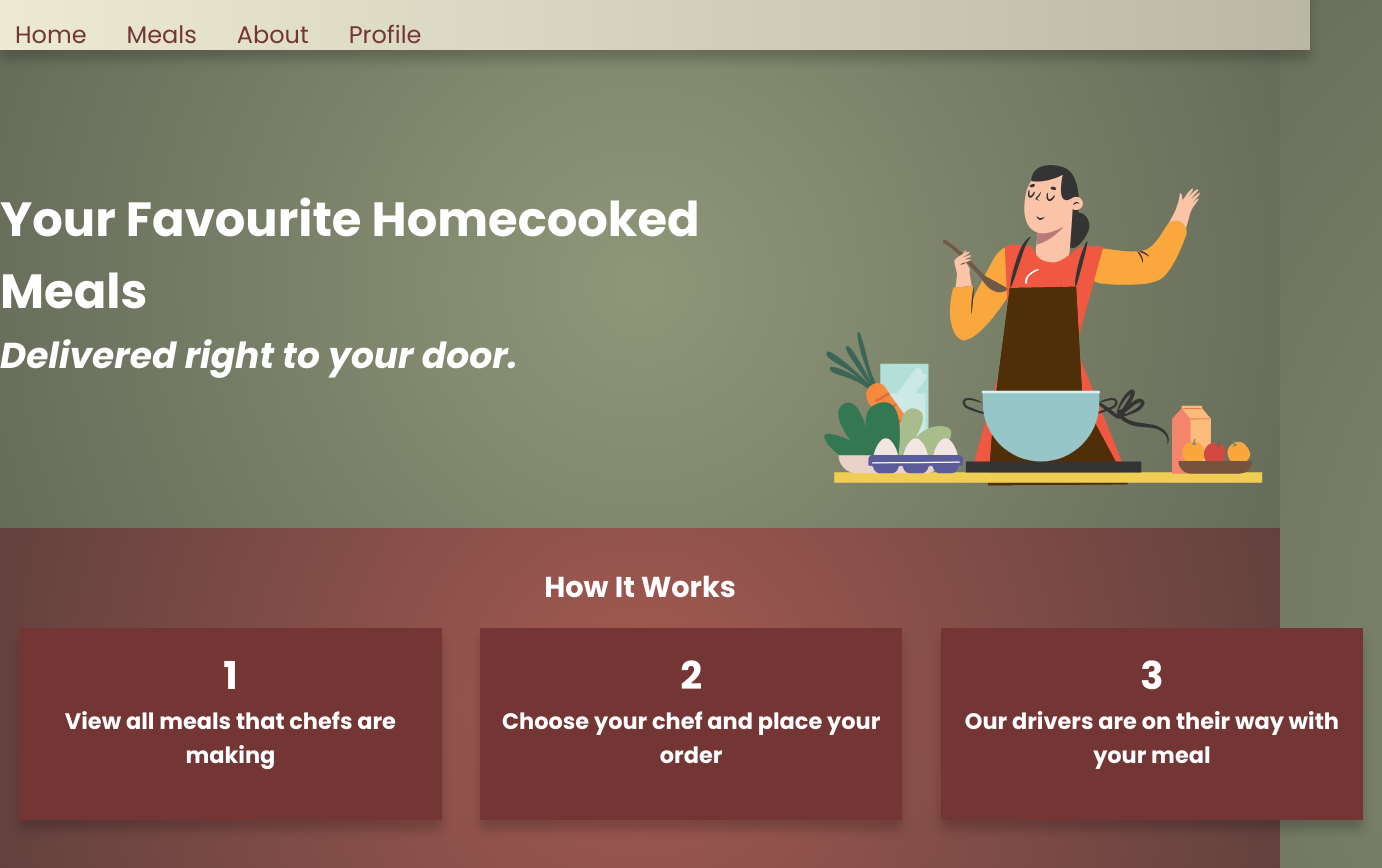
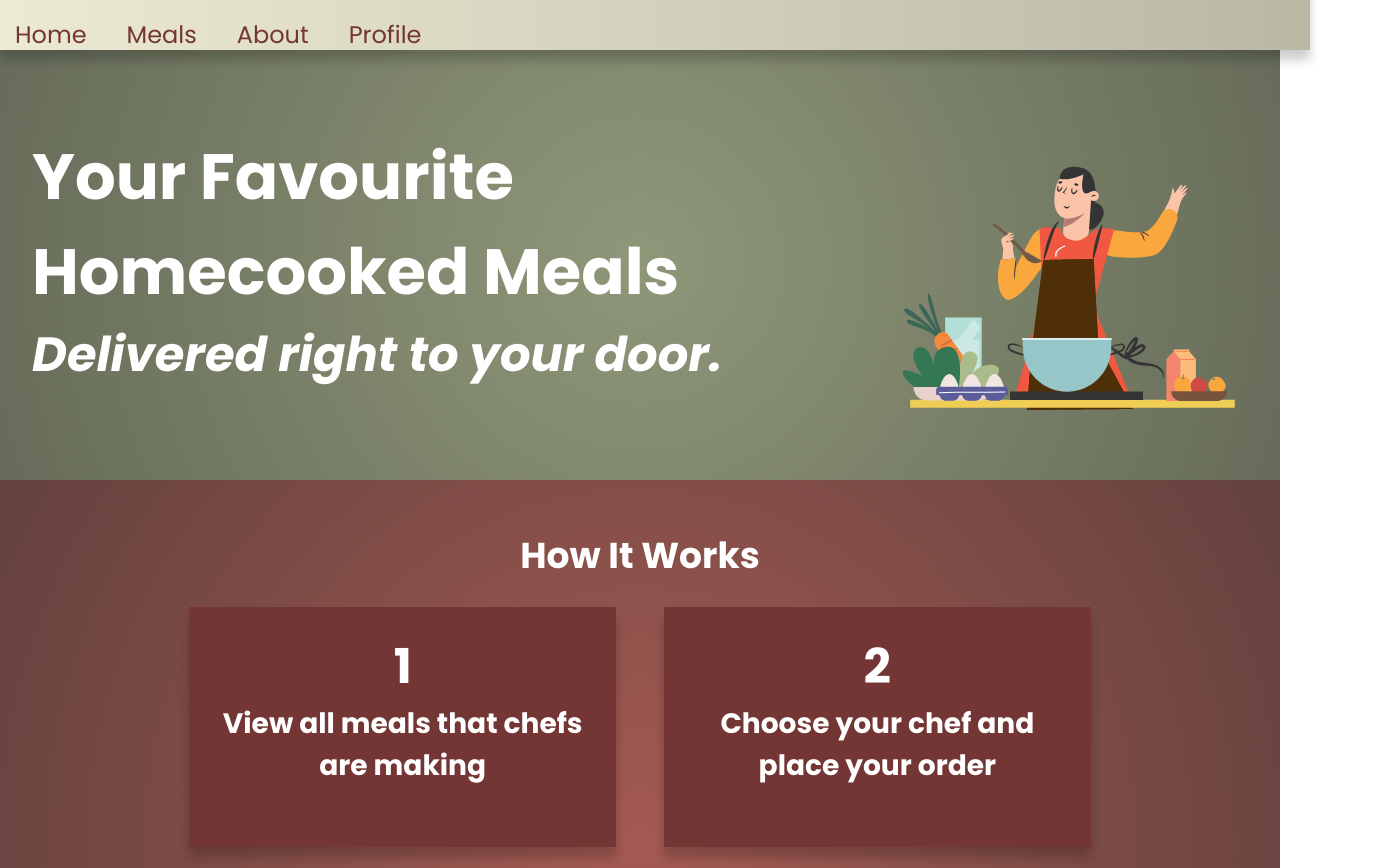
Before and after one commit to walija101/HomeChef, a Next.js app: page / in a window 1280 px wide. Shown: the part 80-948 px from the top of the page, 1382 px wide, since content can reach past the window. Built offline with nearby package versions, Linux system fonts and the light colour scheme; no server answers.

Commit message:
Minor Changes

```diff
--- a/src/styles/Layout.module.scss
+++ b/src/styles/Layout.module.scss
@@ -1,52 +1,64 @@
-@import "main";
+.layoutContainer {
+  width: 100%;
+  margin-top: 15vh;
 
-.layoutContainer {
-  border: none !important;
-  outline: none !important;
-  div {
-    border: none !important;
-    outline: none !important;
-  }
   .top {
     background: radial-gradient(circle, #8f9779, #666c59);
     color: white;
     align-items: center;
-    display: inline-flex;
+    display: flex;
     justify-content: center;
-    width: 100%;
     font-size: 1.5em;
-    align-self: center;
+    padding: 1em;
   }
+
   .middle {
     background: radial-gradient(circle, #a45a52, #63413e);
     color: white;
-    align-items: center;
-    display: flexbox;
-    justify-content: center;
     text-align: center;
     padding: 2em 0;
     font-size: 1.2em;
   }
+
   .cards {
-    display: inline-flex;
+    display: flex;
+    flex-wrap: wrap;
+    justify-content: center;
   }
+
   .card {
-    align-items: center;
     background-color: #733635;
     padding: 1em;
-    width: 20em;
     height: 8em;
     margin: 1em;
     box-shadow: 0 10px 10px rgba(0, 0, 0, 0.2);
   }
+
   .bottom {
     background: radial-gradient(circle, #8f9779, #666c59);
     color: white;
-    align-items: center;
     text-align: center;
     font-size: 2em;
     padding: 2em 0em;
   }
-  width: 100%;
-  margin-top: 15vh;
+
+  @media (min-width: 768px) {
+    /* Adjust styles for larger screens if needed */
+    .top {
+      font-size: 2em;
+    }
+
+    .middle {
+      font-size: 1.5em;
+    }
+
+    .card {
+      width: calc(33.333% - 2em); /* Adjust as needed */
+      max-width: none; /* Remove maximum width for larger screens */
+    }
+
+    .bottom {
+      font-size: 2.5em;
+    }
+  }
 }
--- a/src/styles/globals.css
+++ b/src/styles/globals.css
@@ -9,6 +9,11 @@ html {
   /* border: 1px solid red; */
   margin: 0;
   padding: 0;
+}
+
+body {
+  max-width: 100%;
+  overflow-x: hidden;
 }
 
 /* For Webkit browsers (Chrome, Safari, etc.) */
```
